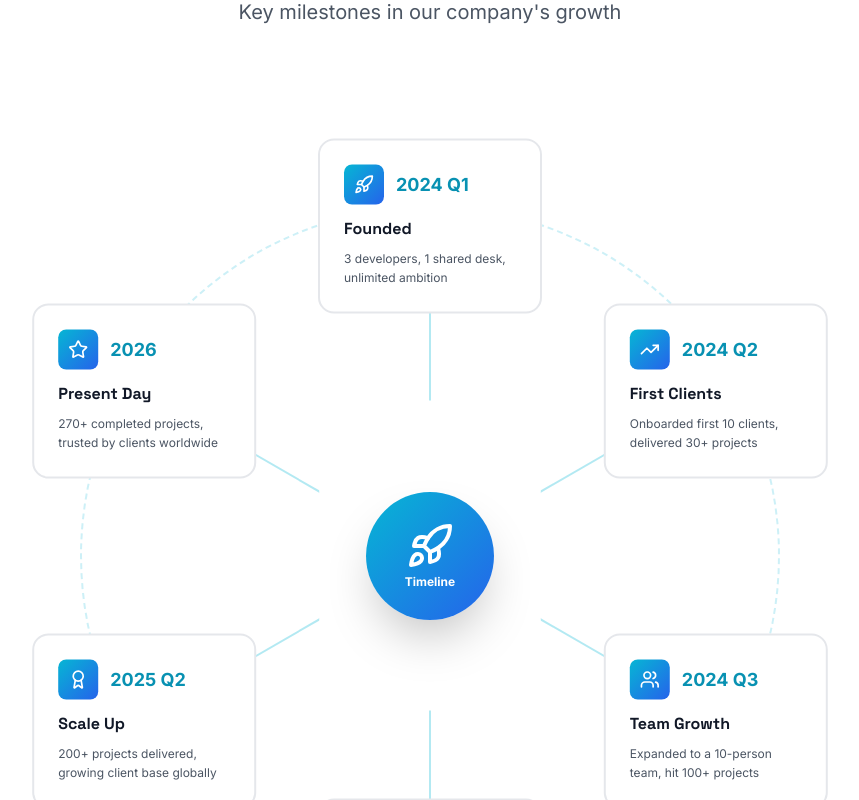
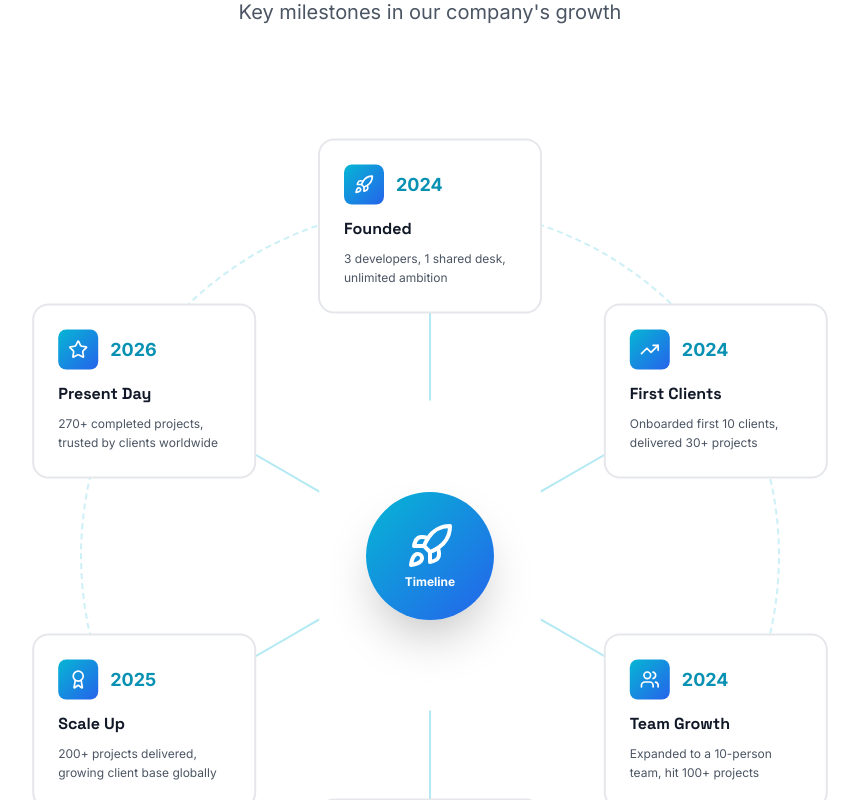
Before and after one commit to Anishkumar100/webbito-v1, a Next.js app: page /about in a window 1280 px wide. Shown: the part 2000-2800 px from the top of the page, without its empty margins (210-1069 px from the left). Built offline with nearby package versions, Linux system fonts and the light colour scheme.

Commit message:
Changed the about page

```diff
--- a/app/about/page.jsx
+++ b/app/about/page.jsx
@@ -14,11 +14,11 @@ import Link from 'next/link';
 
 // ✅ CHANGE 1: 2014 → 2024, timeline condensed to 2 years
 const MILESTONES = [
-  { year: '2024 Q1', title: 'Founded', description: '3 developers, 1 shared desk, unlimited ambition', icon: Rocket },
-  { year: '2024 Q2', title: 'First Clients', description: 'Onboarded first 10 clients, delivered 30+ projects', icon: TrendingUp },
-  { year: '2024 Q3', title: 'Team Growth', description: 'Expanded to a 10-person team, hit 100+ projects', icon: Users },
-  { year: '2024 Q4', title: 'Recognition', description: 'Earned top client ratings and referrals across sectors', icon: Trophy },
-  { year: '2025 Q2', title: 'Scale Up', description: '200+ projects delivered, growing client base globally', icon: Award },
+  { year: '2024', title: 'Founded', description: '3 developers, 1 shared desk, unlimited ambition', icon: Rocket },
+  { year: '2024', title: 'First Clients', description: 'Onboarded first 10 clients, delivered 30+ projects', icon: TrendingUp },
+  { year: '2024', title: 'Team Growth', description: 'Expanded to a 10-person team, hit 100+ projects', icon: Users },
+  { year: '2024', title: 'Recognition', description: 'Earned top client ratings and referrals across sectors', icon: Trophy },
+  { year: '2025', title: 'Scale Up', description: '200+ projects delivered, growing client base globally', icon: Award },
   { year: '2026', title: 'Present Day', description: '270+ completed projects, trusted by clients worldwide', icon: Star },
 ];
 
```
